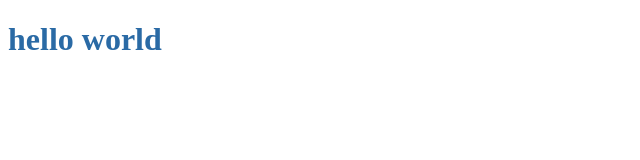
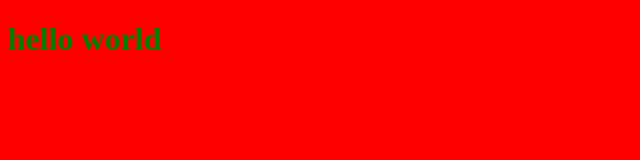
Before and after one commit to 12Serj/12Serj, a plain HTML site: page index.html in a window 1280 px wide. Shown: the whole page, without its empty margins (0-640 px from the left). Drawn offline with Linux system fonts and the light colour scheme.

Commit message:
added background color

```diff
--- a/style.css
+++ b/style.css
@@ -1 +1,4 @@
-h1{color: rgb(42, 106, 165);}
+h1{color: green}
+body{
+    background-color: red
+}
```
